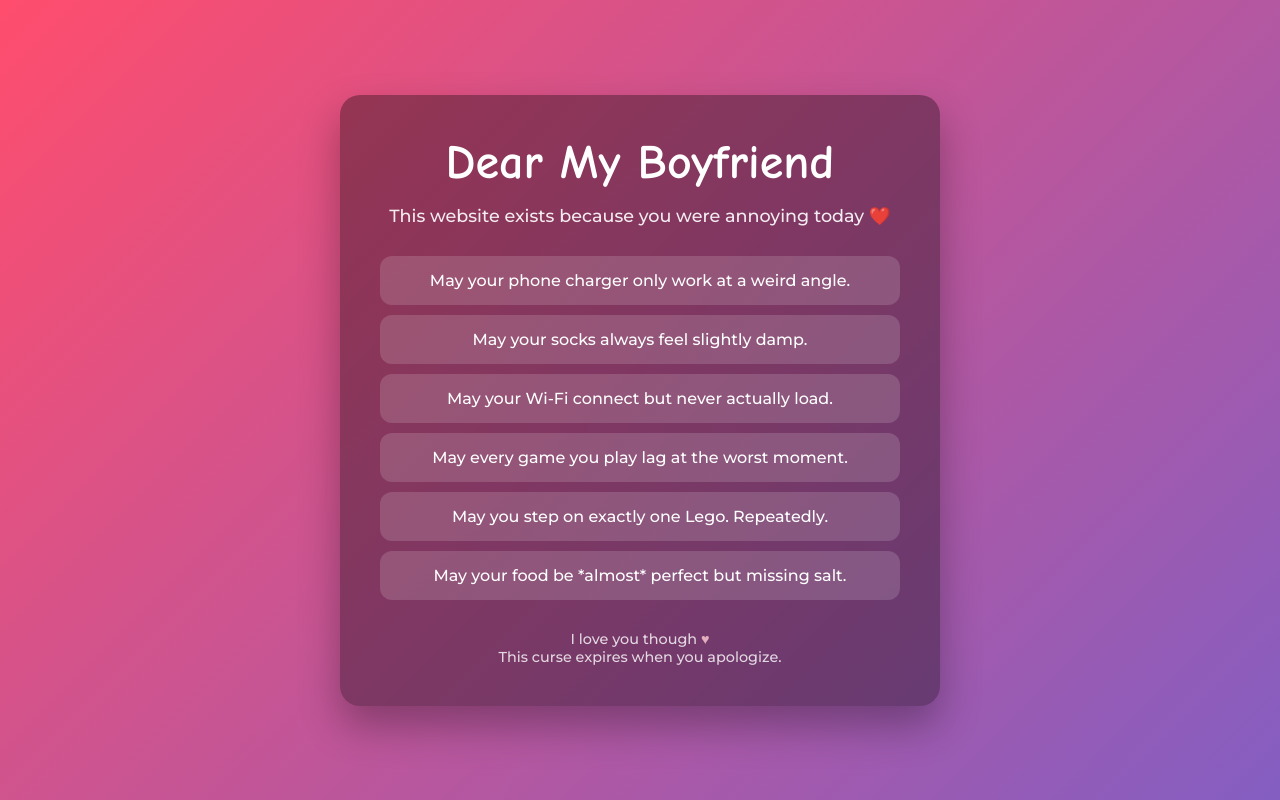
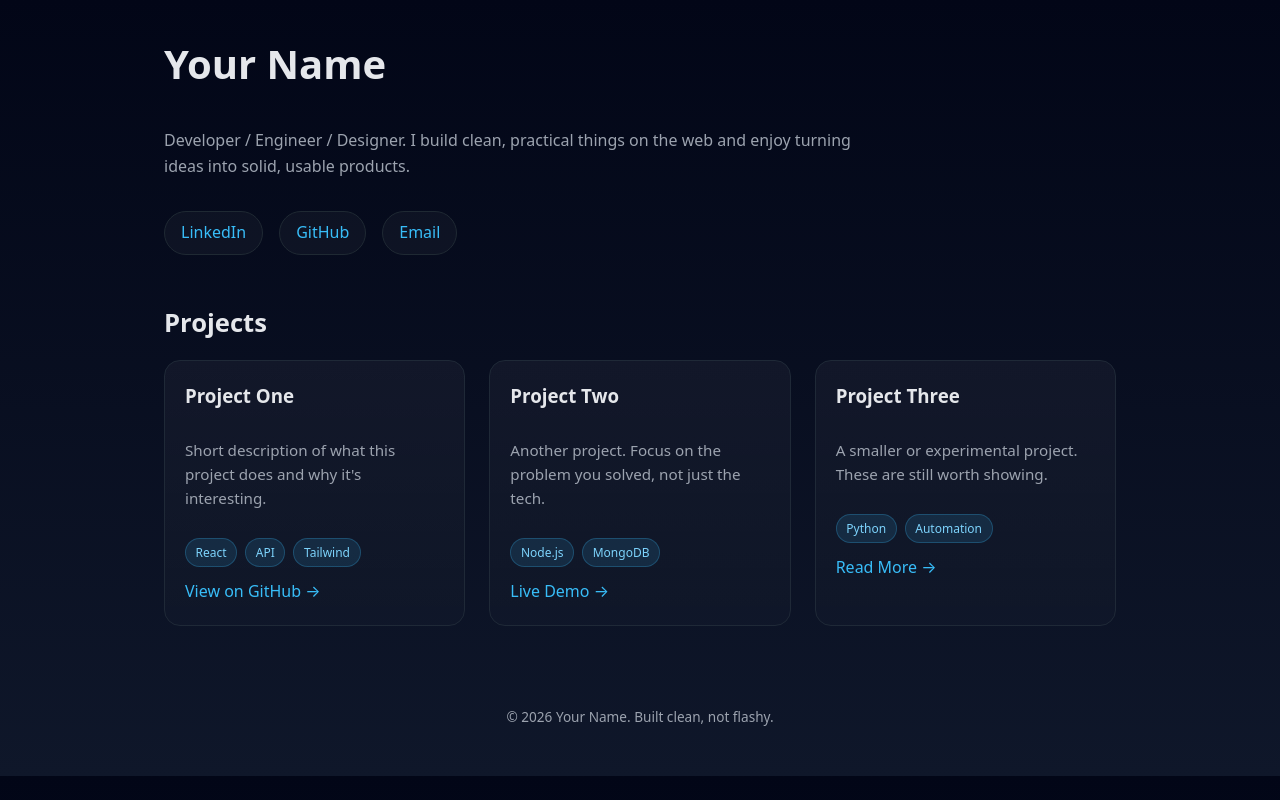
Before and after one commit to kaniz504/kaniz504.github.io, a plain HTML site: page index.html in a window 1280 px wide. Drawn offline with Linux system fonts and the light colour scheme.

Commit message:
Revamp portfolio layout and content

```diff
--- a/index.html
+++ b/index.html
@@ -1,100 +1,170 @@
 <!DOCTYPE html>
 <html lang="en">
 <head>
-  <meta charset="UTF-8">
-  <title>Cursing My Boyfriend</title>
-  <link href="https://fonts.googleapis.com/css2?family=Comic+Neue:wght@700&family=Montserrat:wght@500&display=swap" rel="stylesheet">
+  <meta charset="UTF-8" />
+  <meta name="viewport" content="width=device-width, initial-scale=1.0" />
+  <title>Your Name | Portfolio</title>
   <style>
-    * {
-      box-sizing: border-box;
+    :root {
+      --bg: #0f172a;
+      --card: #111827;
+      --text: #e5e7eb;
+      --muted: #9ca3af;
+      --accent: #38bdf8;
+    }
+    * { box-sizing: border-box; }
+    body {
       margin: 0;
-      padding: 0;
+      font-family: system-ui, -apple-system, BlinkMacSystemFont, 'Segoe UI', sans-serif;
+      background: linear-gradient(180deg, #020617, var(--bg));
+      color: var(--text);
+      line-height: 1.6;
     }
-
-    body {
-      min-height: 100vh;
-      background: linear-gradient(135deg, #ff4d6d, #845ec2);
-      font-family: 'Montserrat', sans-serif;
-      color: #fff;
+    a { color: var(--accent); text-decoration: none; }
+    a:hover { text-decoration: underline; }
+    .container {
+      max-width: 1000px;
+      margin: auto;
+      padding: 2rem 1.5rem;
+    }
+    header {
       display: flex;
-      align-items: center;
-      justify-content: center;
-      padding: 20px;
+      flex-direction: column;
+      gap: 1rem;
+      margin-bottom: 3rem;
     }
-
-    .container {
-      background: rgba(0, 0, 0, 0.35);
-      border-radius: 20px;
-      padding: 40px;
-      max-width: 600px;
-      width: 100%;
+    header h1 {
+      font-size: 2.5rem;
+      margin: 0;
+    }
+    header p {
+      color: var(--muted);
+      max-width: 700px;
+    }
+    .links {
+      display: flex;
+      gap: 1rem;
+      flex-wrap: wrap;
+    }
+    .links a {
+      border: 1px solid #1f2933;
+      padding: 0.5rem 1rem;
+      border-radius: 999px;
+      background: rgba(255,255,255,0.03);
+    }
+    section {
+      margin-bottom: 3rem;
+    }
+    section h2 {
+      font-size: 1.6rem;
+      margin-bottom: 1rem;
+    }
+    .projects {
+      display: grid;
+      grid-template-columns: repeat(auto-fit, minmax(260px, 1fr));
+      gap: 1.5rem;
+    }
+    .card {
+      background: linear-gradient(180deg, rgba(255,255,255,0.04), rgba(255,255,255,0.01));
+      border: 1px solid #1f2937;
+      border-radius: 16px;
+      padding: 1.25rem;
+      display: flex;
+      flex-direction: column;
+      gap: 0.75rem;
+    }
+    .card h3 {
+      margin: 0;
+    }
+    .card p {
+      color: var(--muted);
+      font-size: 0.95rem;
+    }
+    .card .tags {
+      display: flex;
+      flex-wrap: wrap;
+      gap: 0.5rem;
+      font-size: 0.75rem;
+    }
+    .tag {
+      padding: 0.25rem 0.6rem;
+      border-radius: 999px;
+      background: rgba(56,189,248,0.12);
+      color: #7dd3fc;
+      border: 1px solid rgba(56,189,248,0.25);
+    }
+    footer {
       text-align: center;
-      box-shadow: 0 20px 40px rgba(0,0,0,0.3);
-    }
-
-    h1 {
-      font-family: 'Comic Neue', cursive;
-      font-size: 3rem;
-      margin-bottom: 15px;
-    }
-
-    .subtitle {
-      font-size: 1.1rem;
-      margin-bottom: 30px;
-      opacity: 0.9;
-    }
-
-    .curse-list {
-      list-style: none;
-      margin-bottom: 30px;
-    }
-
-    .curse-list li {
-      background: rgba(255, 255, 255, 0.15);
-      margin: 10px 0;
-      padding: 15px;
-      border-radius: 12px;
-      font-size: 1rem;
-      transition: transform 0.2s, background 0.2s;
-    }
-
-    .curse-list li:hover {
-      transform: scale(1.03);
-      background: rgba(255, 255, 255, 0.25);
-    }
-
-    .footer {
-      font-size: 0.9rem;
-      opacity: 0.8;
-    }
-
-    .heart {
-      color: #ffccd5;
+      color: var(--muted);
+      font-size: 0.85rem;
+      padding: 2rem 0 1rem;
     }
   </style>
 </head>
 <body>
+  <div class="container">
+    <header>
+      <h1>Your Name</h1>
+      <p>
+        Developer / Engineer / Designer. I build clean, practical things on the web and enjoy
+        turning ideas into solid, usable products.
+      </p>
+      <div class="links">
+        <a href="https://www.linkedin.com/in/YOUR_USERNAME" target="_blank">LinkedIn</a>
+        <a href="https://github.com/YOUR_USERNAME" target="_blank">GitHub</a>
+        <a href="mailto:youremail@example.com">Email</a>
+      </div>
+    </header>
 
-  <div class="container">
-    <h1>Dear My Boyfriend</h1>
-    <p class="subtitle">
-      This website exists because you were annoying today ❤️
-    </p>
+    <section>
+      <h2>Projects</h2>
+      <div class="projects">
+        <div class="card">
+          <h3>Project One</h3>
+          <p>
+            Short description of what this project does and why it's interesting.
+          </p>
+          <div class="tags">
+            <span class="tag">React</span>
+            <span class="tag">API</span>
+            <span class="tag">Tailwind</span>
+          </div>
+          <a href="https://github.com/YOUR_USERNAME/project-one" target="_blank">View on GitHub →</a>
+        </div>
 
-    <ul class="curse-list">
-      <li>May your phone charger only work at a weird angle.</li>
-      <li>May your socks always feel slightly damp.</li>
-      <li>May your Wi-Fi connect but never actually load.</li>
-      <li>May every game you play lag at the worst moment.</li>
-      <li>May you step on exactly one Lego. Repeatedly.</li>
-      <li>May your food be *almost* perfect but missing salt.</li>
-    </ul>
+        <div class="card">
+          <h3>Project Two</h3>
+          <p>
+            Another project. Focus on the problem you solved, not just the tech.
+          </p>
+          <div class="tags">
+            <span class="tag">Node.js</span>
+            <span class="tag">MongoDB</span>
+          </div>
+          <a href="#">Live Demo →</a>
+        </div>
 
-    <p class="footer">
-      I love you though <span class="heart">♥</span><br>
-      This curse expires when you apologize.
-    </p>
+        <div class="card">
+          <h3>Project Three</h3>
+          <p>
+            A smaller or experimental project. These are still worth showing.
+          </p>
+          <div class="tags">
+            <span class="tag">Python</span>
+            <span class="tag">Automation</span>
+          </div>
+          <a href="#">Read More →</a>
+        </div>
+      </div>
+    </section>
+
+    <footer>
+      © <span id="year"></span> Your Name. Built clean, not flashy.
+    </footer>
   </div>
 
+  <script>
+    document.getElementById('year').textContent = new Date().getFullYear();
+  </script>
 </body>
 </html>
```
